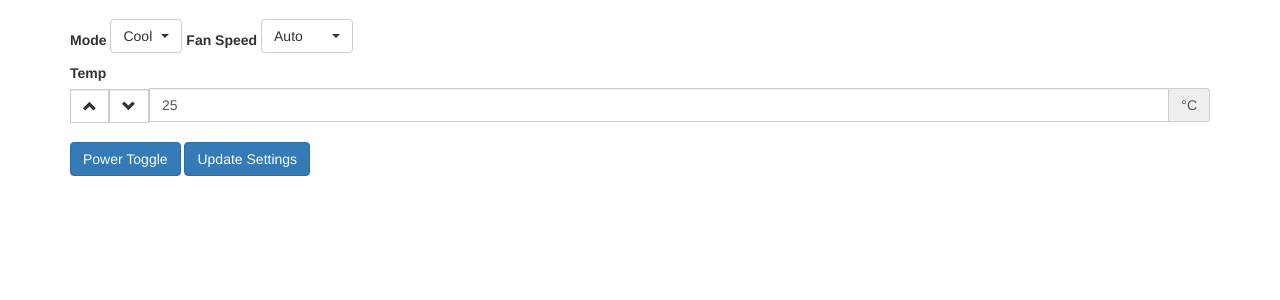
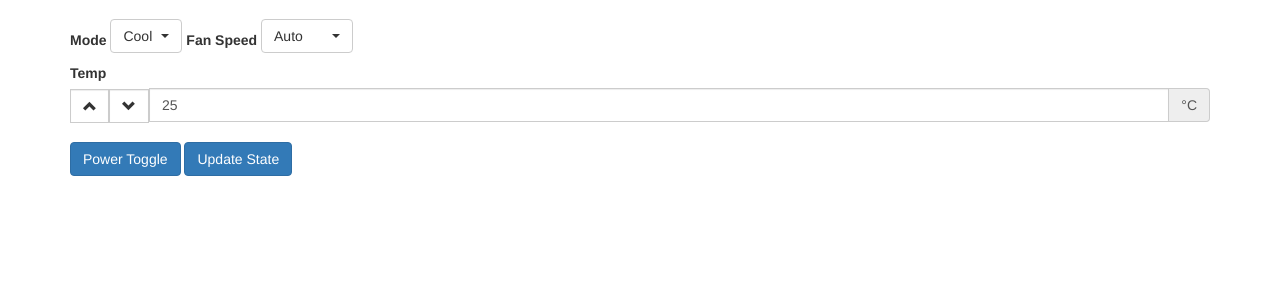
Before and after one commit to itamaro/home-control-web, a Django app: page /AC/ in a window 1280 px wide. Shown: the part 51-351 px from the top of the page. Run offline with Django 3.2, Linux system fonts and the light colour scheme; some libraries are stand-ins or nearby versions.

Commit message:
Some feedback messages and UI improvements

```diff
--- a/HomeControlWeb/AC/static/AC/ac.js
+++ b/HomeControlWeb/AC/static/AC/ac.js
@@ -18,6 +18,9 @@
 			if ("Beep Timeout" == content){
 				alert_class = "alert-warning";
 				msg = "Could not verify command. You should probably try again.";
+			}else if ("Unsupported Command" == content){
+				alert_class = "alert-warning";
+				msg = "Sorry, but the requested state is not supported yet.";
 			}else if ("Success" == content){
 				alert_class = "alert-success";
 				msg = "Command executed successfully";
--- a/HomeControlWeb/AC/templates/ac.html
+++ b/HomeControlWeb/AC/templates/ac.html
@@ -71,7 +71,7 @@
 		</div>
 		<br />
 		<button type="button" class="btn btn-primary" id="btnAcPower" data-loading-text="Sending...">Power Toggle</button>
-		<button type="button" class="btn btn-primary" id="btnAcUpdate" data-loading-text="Updating...">Update Settings</button>
+		<button type="button" class="btn btn-primary" id="btnAcUpdate" data-loading-text="Sending...">Update State</button>
 		<p><div id="acDebugArea"></div></p>
     </div><!-- /.container -->
 
```
